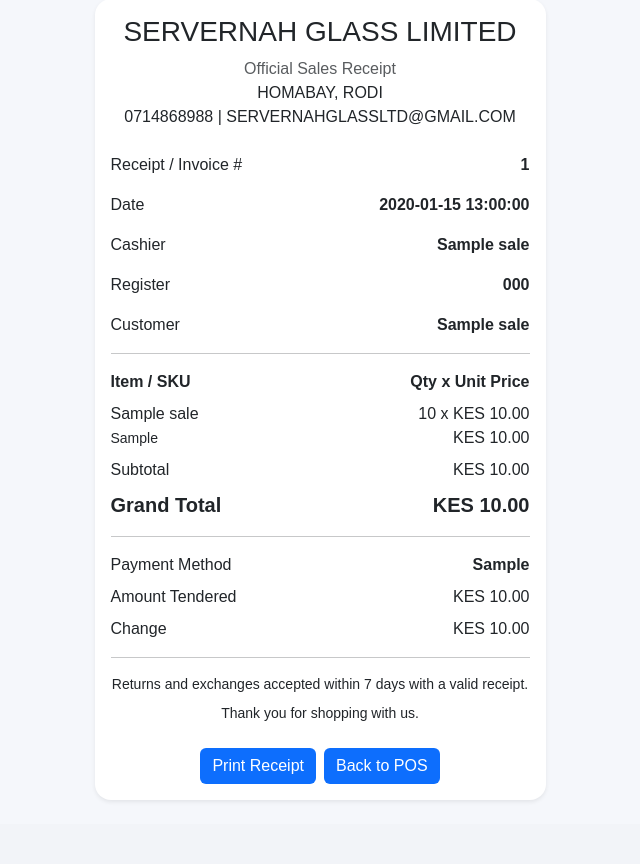
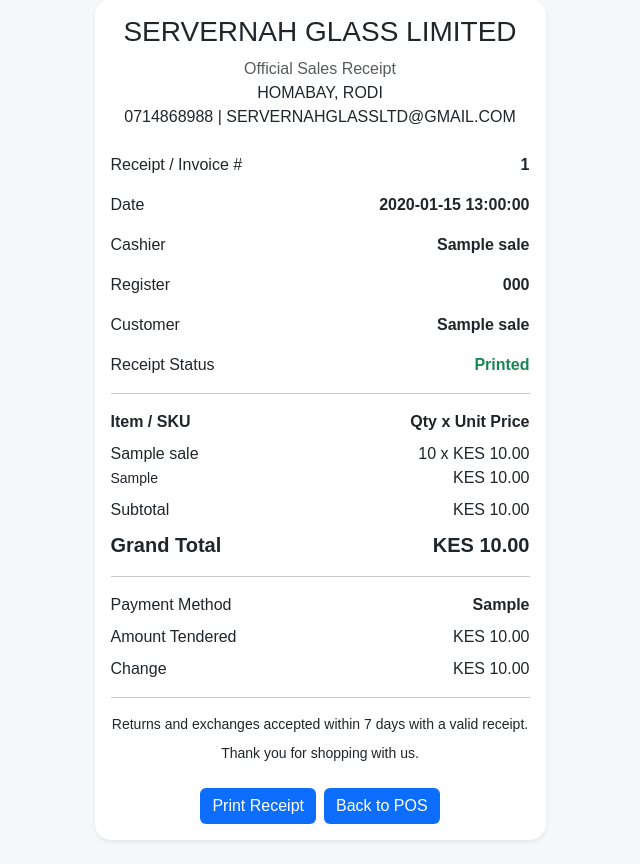
Before and after one commit to davidotieno13827-cell/SERVERNAHGLASSLTD, a Flask app: page /receipt/1 in a window 1280 px wide. Shown: the part 81-945 px from the top of the page, without its empty margins (320-960 px from the left). Before the commit the page ends 881 px from the top, so only its background shows below. Run offline with Flask 3, Linux system fonts and the light colour scheme; a user stored in the database is signed in; tables that the repository leaves empty hold one stand-in row (values such as "Sample post"); some libraries are stand-ins or nearby versions.

Commit message:
Finalize stock after receipt printing

```diff
--- a/app.py
+++ b/app.py
@@ -278,6 +278,7 @@ class Sale(db.Model):
     cashier_name = db.Column(db.String(50), nullable=True)
     register_number = db.Column(db.String(50), nullable=False, default="Till 1")
     receipt_token = db.Column(db.String(36), nullable=True, index=True)
+    receipt_printed = db.Column(db.Boolean, nullable=False, default=False)
     timestamp = db.Column(db.DateTime, nullable=False, default=datetime.utcnow)
 
     @property
@@ -423,6 +424,7 @@ def ensure_sale_schema():
         "cashier_name": "VARCHAR(50)",
         "register_number": "VARCHAR(50) NOT NULL DEFAULT 'Till 1'",
         "receipt_token": "VARCHAR(36)",
+        "receipt_printed": "BOOLEAN NOT NULL DEFAULT 1",
     }
     for column_name, column_definition in new_columns.items():
         if column_name not in columns:
@@ -715,7 +717,6 @@ def create_sale_record(
     change_total=None,
     receipt_token=None,
 ):
-    product.stock -= quantity
     total = product.price * quantity
     sale = Sale(
         product_id=product.id,
@@ -738,6 +739,27 @@ def create_sale_record(
     db.session.add(sale)
     db.session.commit()
     return sale
+
+
+def finalize_printed_sales(sales):
+    for sale in sales:
+        if sale.receipt_printed:
+            continue
+        product = db.session.get(Product, sale.product_id)
+        if not product or product.stock < sale.quantity:
+            raise RuntimeError(f"Not enough stock to finalize {sale.product_name}.")
+        product.stock -= sale.quantity
+        sale.receipt_printed = True
+    db.session.commit()
+
+
+def validate_printable_sales(sales):
+    for sale in sales:
+        if sale.receipt_printed:
+            continue
+        product = db.session.get(Product, sale.product_id)
+        if not product or product.stock < sale.quantity:
+            raise RuntimeError(f"Not enough stock to print {sale.product_name}.")
 
 
 @app.route("/add", methods=["GET", "POST"])
@@ -925,7 +947,9 @@ def receipt(sale_id):
 def print_receipt(sale_id):
     sale = Sale.query.get_or_404(sale_id)
     try:
+        validate_printable_sales([sale])
         print_receipt_to_printer(sale)
+        finalize_printed_sales([sale])
         flash("Receipt sent to the printer.", "success")
     except Exception as error:
         flash("Receipt could not be printed: {}".format(error), "danger")
@@ -948,7 +972,9 @@ def print_combined_receipt(receipt_token):
     if not sales:
         return "Receipt not found", 404
     try:
+        validate_printable_sales(sales)
         print_combined_receipt_to_printer(sales)
+        finalize_printed_sales(sales)
         flash("Receipt sent to the printer.", "success")
     except Exception as error:
         flash("Receipt could not be printed: {}".format(error), "danger")
--- a/templates/receipt.html
+++ b/templates/receipt.html
@@ -35,6 +35,12 @@
                 <div class="mb-3 d-flex justify-content-between">
                     <span>Customer</span>
                     <strong>{{ sale.customer_name or 'Walk-in customer' }}</strong>
+                </div>
+                <div class="mb-3 d-flex justify-content-between">
+                    <span>Receipt Status</span>
+                    <strong class="{% if not sale.receipt_printed %}text-warning{% else %}text-success{% endif %}">
+                        {{ 'Printed' if sale.receipt_printed else 'Pending print' }}
+                    </strong>
                 </div>
 
                 <hr>
```
Also changed, not shown: tests/test_business_features.py (+29 -1 lines), README.md.
